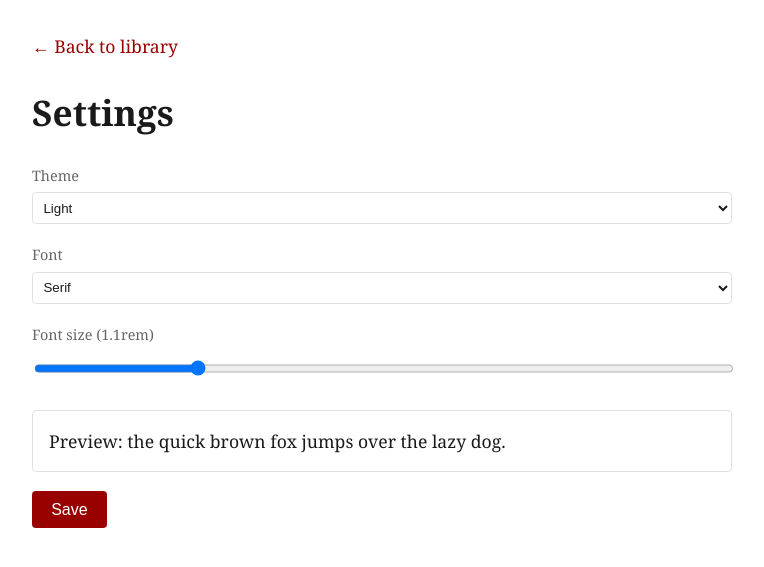
After one commit to Minighost/shelf-mg, a Flask app: page /settings in a window 1280 px wide. The commit adds this page. Shown: the top 567 px of the page, without its empty margins (0-764 px from the left). Run offline with Flask 3, Linux system fonts and the light colour scheme; data that the repository does not hold is empty; parts of the project's set-up code (start-up, migrations or seed data) failed here and were passed over.

Commit message:
add a settings page that controls global theme/font/size

```diff
--- a/app.py
+++ b/app.py
@@ -3,7 +3,16 @@ import os
 import re
 import zipfile
 
-from flask import Flask, render_template, request, jsonify, Response, abort
+from flask import (
+    Flask,
+    render_template,
+    request,
+    jsonify,
+    Response,
+    abort,
+    redirect,
+    url_for,
+)
 
 from calibre_reader import list_books
 from epub_parser import (
@@ -13,7 +22,14 @@ from epub_parser import (
     get_chapter_dir,
     resolve_relative_path,
 )
-from positions import init_db, get_position, save_position
+from positions import init_db as init_positions_db, get_position, save_position
+from settings import (
+    init_db as init_settings_db,
+    get_settings,
+    save_settings,
+    FONT_CHOICES,
+    THEME_CHOICES,
+)
 
 app = Flask(__name__)
 
@@ -25,11 +41,22 @@ if not LIBRARY_PATH:
     )
 
 DB_PATH = os.environ.get("SHELF_MG_DB_PATH", "shelf-mg.db")
-init_db(DB_PATH)
+init_positions_db(DB_PATH)
+init_settings_db(DB_PATH)
+
+
+@app.context_processor
+def inject_settings():
+    """
+    Makes `settings` available in every template automatically, so each
+    route doesn't need to remember to pass it explicitly — theme/font
+    need to render correctly on every page, not just the ones a developer
+    remembered to wire up.
+    """
+    return {"settings": get_settings(DB_PATH)}
 
 
 def _get_calibre_book(book_id):
-    """Shared lookup — every route below needs this, so it's factored out once."""
     books = list_books(LIBRARY_PATH)
     return next((b for b in books if b.id == book_id), None)
 
@@ -37,11 +64,6 @@ def _get_calibre_book(book_id):
 def _rewrite_image_srcs(
     html: str, book_id: int, chapter_index: int, chapter_dir: str
 ) -> str:
-    """
-    Rewrite <img src="..."> so it points at our image-serving route instead
-    of a raw relative path inside the EPUB zip (which the browser has no
-    way to resolve on its own). Absolute URLs and data: URIs are left alone.
-    """
     pattern = re.compile(r'(<img\b[^>]*\bsrc=)(["\'])(.*?)\2', re.IGNORECASE)
 
     def replace(match):
@@ -98,11 +120,6 @@ def read_chapter(book_id, chapter_index):
 
 @app.route("/read/<int:book_id>/<int:chapter_index>/frame")
 def read_chapter_frame(book_id, chapter_index):
-    """
-    The isolated document that goes inside the reader page's iframe.
-    Carries the EPUB's own CSS, so the fic keeps looking like itself —
-    just walled off from shelf-mg's own page styles in both directions.
-    """
     calibre_book = _get_calibre_book(book_id)
     if calibre_book is None:
         return "Book not found", 404
@@ -126,7 +143,6 @@ def read_chapter_frame(book_id, chapter_index):
 
 @app.route("/read/<int:book_id>/<int:chapter_index>/image/<path:img_path>")
 def read_chapter_image(book_id, chapter_index, img_path):
-    """Serve one image file pulled directly out of the EPUB zip."""
     calibre_book = _get_calibre_book(book_id)
     if calibre_book is None:
         abort(404)
@@ -139,6 +155,54 @@ def read_chapter_image(book_id, chapter_index, img_path):
 
     mime_type, _ = mimetypes.guess_type(img_path)
     return Response(data, mimetype=mime_type or "application/octet-stream")
+
+
+@app.route("/settings", methods=["GET", "POST"])
+def settings_page():
+    if request.method == "POST":
+        theme = request.form.get("theme", "").strip()
+        font_family_key = request.form.get("font_family", "").strip()
+        font_size_raw = request.form.get("font_size", "")
+
+        try:
+            font_size = float(font_size_raw)
+        except ValueError:
+            return "Invalid font size", 400
+
+        try:
+            save_settings(
+                DB_PATH,
+                theme=theme,
+                font_family_key=font_family_key,
+                font_size=font_size,
+            )
+        except ValueError as e:
+            return str(e), 400
+
+        return redirect(url_for("settings_page"))
+
+    return render_template(
+        "settings.html",
+        theme_choices=THEME_CHOICES,
+        font_choices=FONT_CHOICES,
+    )
+
+
+@app.route("/settings/theme", methods=["POST"])
+def update_theme():
+    data = request.get_json(silent=True) or {}
+    theme = data.get("theme", "").strip()
+    if theme not in THEME_CHOICES:
+        return jsonify({"error": "invalid theme"}), 400
+
+    current = get_settings(DB_PATH)
+    save_settings(
+        DB_PATH,
+        theme=theme,
+        font_family_key=current.font_family_key,
+        font_size=current.font_size,
+    )
+    return jsonify({"status": "ok"})
 
 
 @app.route("/api/position/<int:book_id>", methods=["POST"])
--- /dev/null
+++ b/static/settings-preview.js
@@ -0,0 +1,16 @@
+function previewTheme(theme) {
+    document.documentElement.setAttribute("data-theme", theme);
+}
+
+function previewFont(fontKey) {
+    const select = document.getElementById("font_family");
+    const option = select.querySelector(`option[value="${fontKey}"]`);
+    if (option) {
+        document.documentElement.style.setProperty("--reader-font-family", option.dataset.css);
+    }
+}
+
+function previewFontSize(size) {
+    document.documentElement.style.setProperty("--reader-font-size", `${size}rem`);
+    document.getElementById("font-size-label").textContent = size;
+}
--- a/static/style.css
+++ b/static/style.css
@@ -6,6 +6,12 @@
     --link-color: #900;
     --border-color: #e0e0e0;
     --content-max-width: 700px;
+
+    /* Reading font — overridden per-request via an inline style on <html>,
+     driven by settings.py. These are just fallback defaults in case that
+     inline override is ever missing for some reason. */
+    --reader-font-family: Georgia, 'Times New Roman', serif;
+    --reader-font-size: 1.1rem;
 }
 
 [data-theme="dark"] {
@@ -16,15 +22,14 @@
     --border-color: #3a3a3a;
 }
 
-/* Match OS preference by default, before any manual toggle choice exists */
-@media (prefers-color-scheme: dark) {
-    :root:not([data-theme="light"]) {
-        --bg-color: #1a1a1a;
-        --text-color: #e8e8e8;
-        --text-muted: #a0a0a0;
-        --link-color: #ff8a8a;
-        --border-color: #3a3a3a;
-    }
+/* No prefers-color-scheme fallback here — theme is now an explicit,
+   server-rendered setting (see settings.py), always one of light/dark
+   by the time a page renders, so there's no "unset" state left
+   for a media-query fallback to fill in. */
+
+img {
+    max-width: 100%;
+    height: auto;
 }
 
 * {
@@ -36,7 +41,8 @@ body {
     padding: 1rem;
     background: var(--bg-color);
     color: var(--text-color);
-    font-family: Georgia, 'Times New Roman', serif;
+    font-family: var(--reader-font-family);
+    font-size: var(--reader-font-size);
     line-height: 1.6;
 }
 
@@ -115,10 +121,57 @@ a:hover {
     justify-content: space-between;
 }
 
-.chapter-content-wrapper {
+.chapter-frame {
+    display: block;
+    width: 100%;
     max-width: var(--content-max-width);
     margin: 0 auto;
-    font-size: 1.1rem;
+    border: none;
+    overflow: hidden;
+}
+
+/* --- settings page --- */
+
+.settings-form {
+    max-width: var(--content-max-width);
+}
+
+.settings-field {
+    margin-bottom: 1.2rem;
+}
+
+.settings-field label {
+    display: block;
+    margin-bottom: 0.3rem;
+    color: var(--text-muted);
+    font-size: 0.9rem;
+}
+
+.settings-field select,
+.settings-field input[type="range"] {
+    width: 100%;
+    padding: 0.4rem;
+    background: var(--bg-color);
+    color: var(--text-color);
+    border: 1px solid var(--border-color);
+    border-radius: 4px;
+}
+
+.settings-preview {
+    border: 1px solid var(--border-color);
+    border-radius: 4px;
+    padding: 1rem;
+    margin-bottom: 1.2rem;
+}
+
+.settings-save {
+    background: var(--link-color);
+    color: white;
+    border: none;
+    padding: 0.6rem 1.2rem;
+    border-radius: 4px;
+    cursor: pointer;
+    font-size: 1rem;
 }
 
 /* --- desktop additions --- */
@@ -132,13 +185,3 @@ a:hover {
         font-size: 2.2rem;
     }
 }
-
-.chapter-frame {
-    display: block;
-    width: 100%;
-    max-width: var(--content-max-width);
-    margin: 0 auto;
-    border: none;
-    overflow: hidden;
-    /* scrolling happens on the outer page, not inside the iframe */
-}
--- a/templates/library.html
+++ b/templates/library.html
@@ -1,5 +1,8 @@
 <!DOCTYPE html>
-<html lang="en">
+<html lang="en"
+      data-theme="{{ settings.theme }}"
+      style="--reader-font-family: {{ settings.font_family_css }};
+             --reader-font-size: {{ settings.font_size }}rem">
     <head>
         <meta charset="utf-8">
         <meta name="viewport" content="width=device-width, initial-scale=1">
@@ -9,6 +12,7 @@
     </head>
     <body>
         <button class="theme-toggle" onclick="toggleTheme()">Toggle theme</button>
+        <a class="settings-link" href="{{ url_for('settings_page') }}">Settings</a>
         <h1 class="library-title">Library</h1>
         {% for book in books %}
             <div class="book-entry">
--- /dev/null
+++ b/templates/settings.html
@@ -0,0 +1,55 @@
+<!DOCTYPE html>
+<html lang="en"
+      data-theme="{{ settings.theme }}"
+      style="--reader-font-family: {{ settings.font_family_css }};
+             --reader-font-size: {{ settings.font_size }}rem">
+    <head>
+        <meta charset="utf-8">
+        <meta name="viewport" content="width=device-width, initial-scale=1">
+        <title>Settings — shelf-mg</title>
+        <link rel="stylesheet" href="{{ url_for('static', filename='style.css') }}">
+    </head>
+    <body>
+        <a href="{{ url_for('library_list') }}">&larr; Back to library</a>
+        <h1 class="library-title">Settings</h1>
+        <form method="post" class="settings-form">
+            <div class="settings-field">
+                <label for="theme">Theme</label>
+                <select id="theme" name="theme" onchange="previewTheme(this.value)">
+                    {% for choice in theme_choices %}
+                        <option value="{{ choice }}"
+                                {% if choice == settings.theme %}selected{% endif %}>{{ choice | capitalize }}</option>
+                    {% endfor %}
+                </select>
+            </div>
+            <div class="settings-field">
+                <label for="font_family">Font</label>
+                <select id="font_family"
+                        name="font_family"
+                        onchange="previewFont(this.value)">
+                    {% for key, css_value in font_choices.items() %}
+                        <option value="{{ key }}"
+                                data-css="{{ css_value }}"
+                                {% if key == settings.font_family_key %}selected{% endif %}>{{ key | capitalize }}</option>
+                    {% endfor %}
+                </select>
+            </div>
+            <div class="settings-field">
+                <label for="font_size">Font size (<span id="font-size-label">{{ settings.font_size }}</span>rem)</label>
+                <input type="range"
+                       id="font_size"
+                       name="font_size"
+                       min="0.7"
+                       max="2.5"
+                       step="0.1"
+                       value="{{ settings.font_size }}"
+                       oninput="previewFontSize(this.value)">
+            </div>
+            <div class="settings-preview"
+                 style="font-family: var(--reader-font-family);
+                        font-size: var(--reader-font-size)">Preview: the quick brown fox jumps over the lazy dog.</div>
+            <button type="submit" class="settings-save">Save</button>
+        </form>
+        <script src="{{ url_for('static', filename='settings-preview.js') }}"></script>
+    </body>
+</html>
```
Also changed, not shown: settings.py (added, +86 -0 lines), static/theme.js (+10 -10 lines), templates/chapter_frame.html (+10 -14 lines), templates/reader.html (+8 -6 lines).
